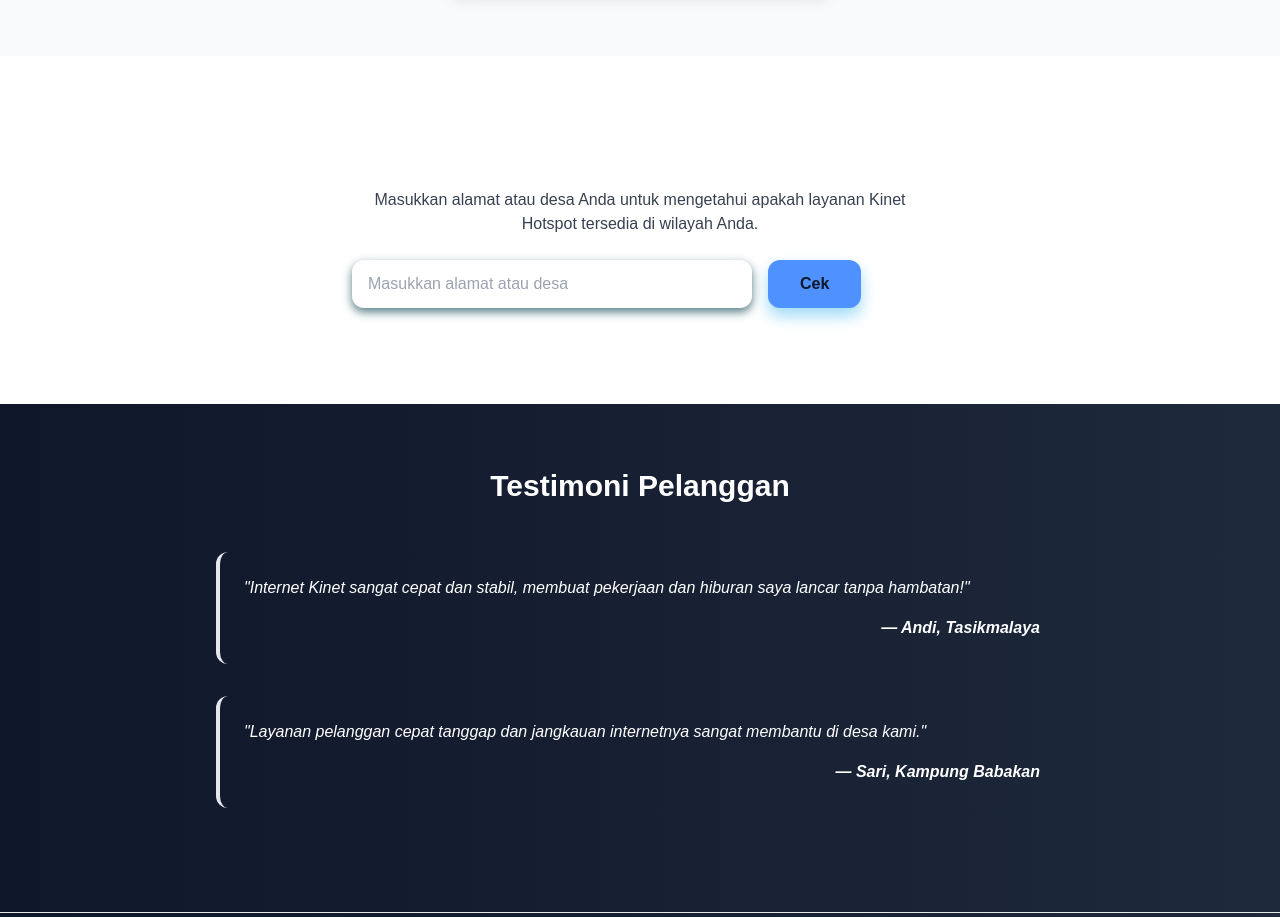
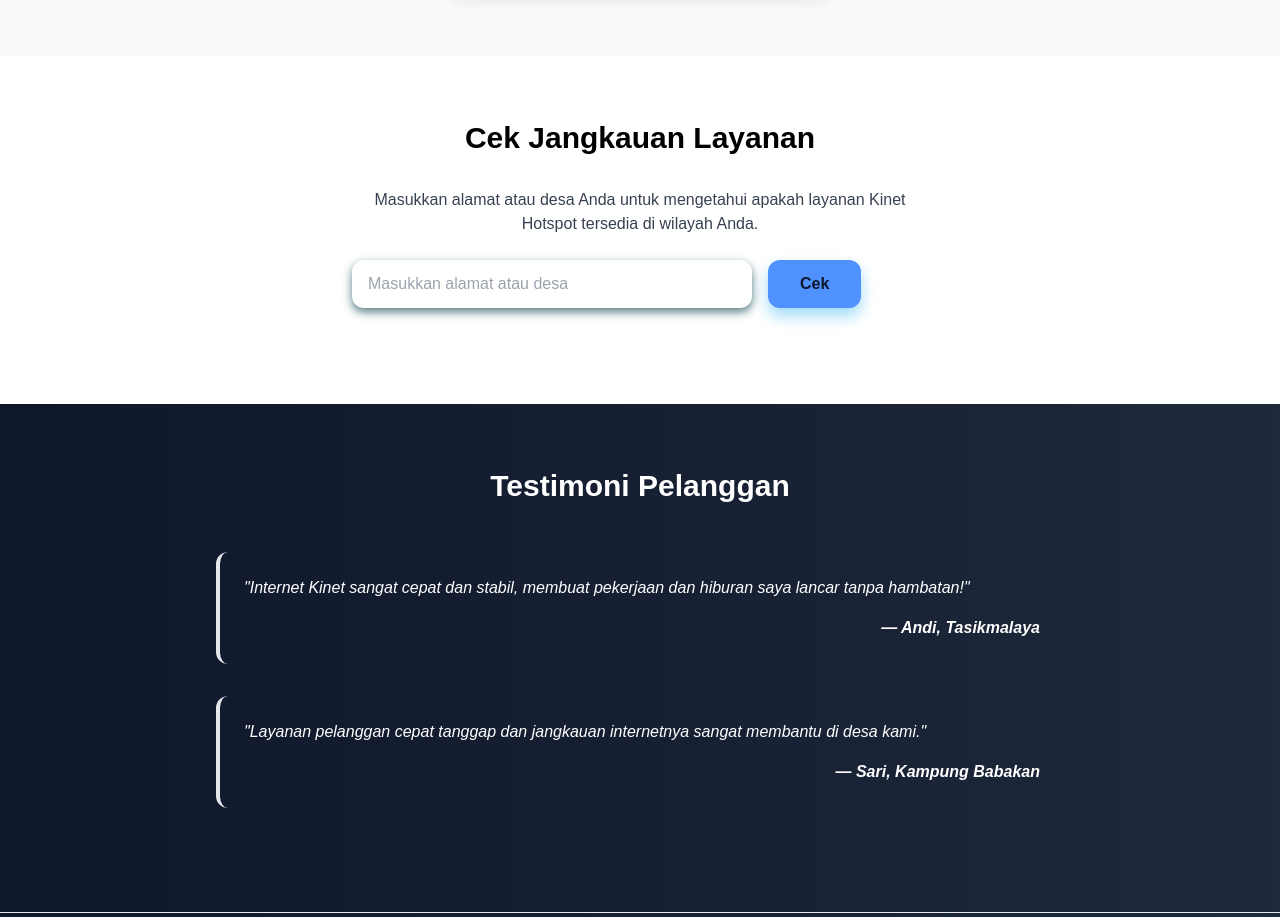
Before and after one commit to kinet24/kinet, a plain HTML site: page index.html in a window 1280 px wide. Shown: the part 3000-3917 px from the top of the page. Drawn offline with nearby package versions, Linux system fonts and the light colour scheme.

Commit message:
index.html

```diff
--- a/index.html
+++ b/index.html
@@ -232,7 +232,7 @@
 
   <!-- Cek Jangkauan -->
 <section id="jangkauan" class="py-16 px-6 md:px-20 bg-white">
-  <h3 class="text-3xl font-semibold text-center mb-8" text-black data-aos="fade-up">Cek Jangkauan Layanan</h3>
+  <h3 class="text-3xl font-semibold text-center mb-8 text-black" data-aos="fade-up">Cek Jangkauan Layanan</h3>
   <p class="max-w-xl mx-auto text-center mb-6 text-gray-700" data-aos="fade-up" data-aos-delay="100">
     Masukkan alamat atau desa Anda untuk mengetahui apakah layanan Kinet Hotspot tersedia di wilayah Anda.
   </p>
```
